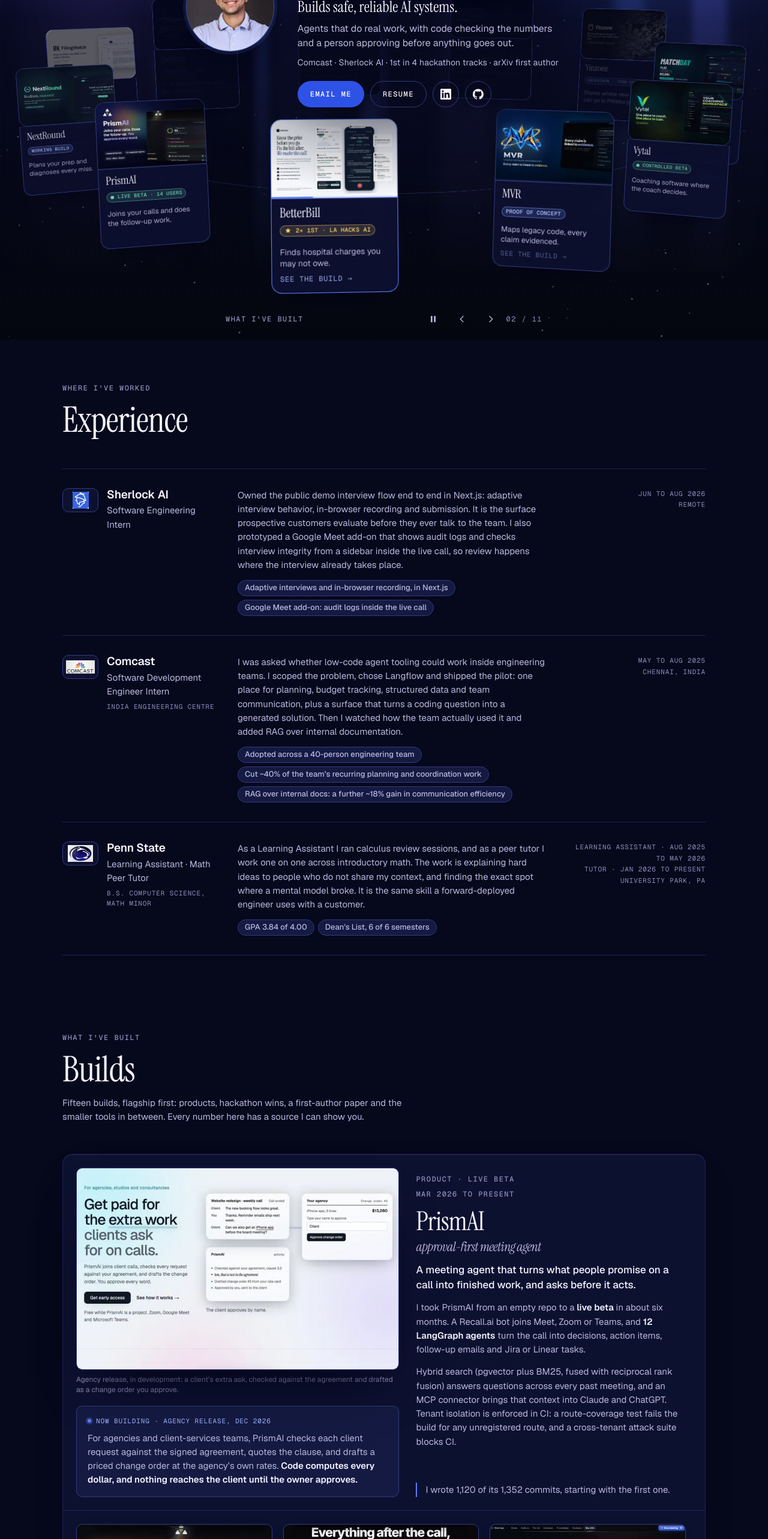
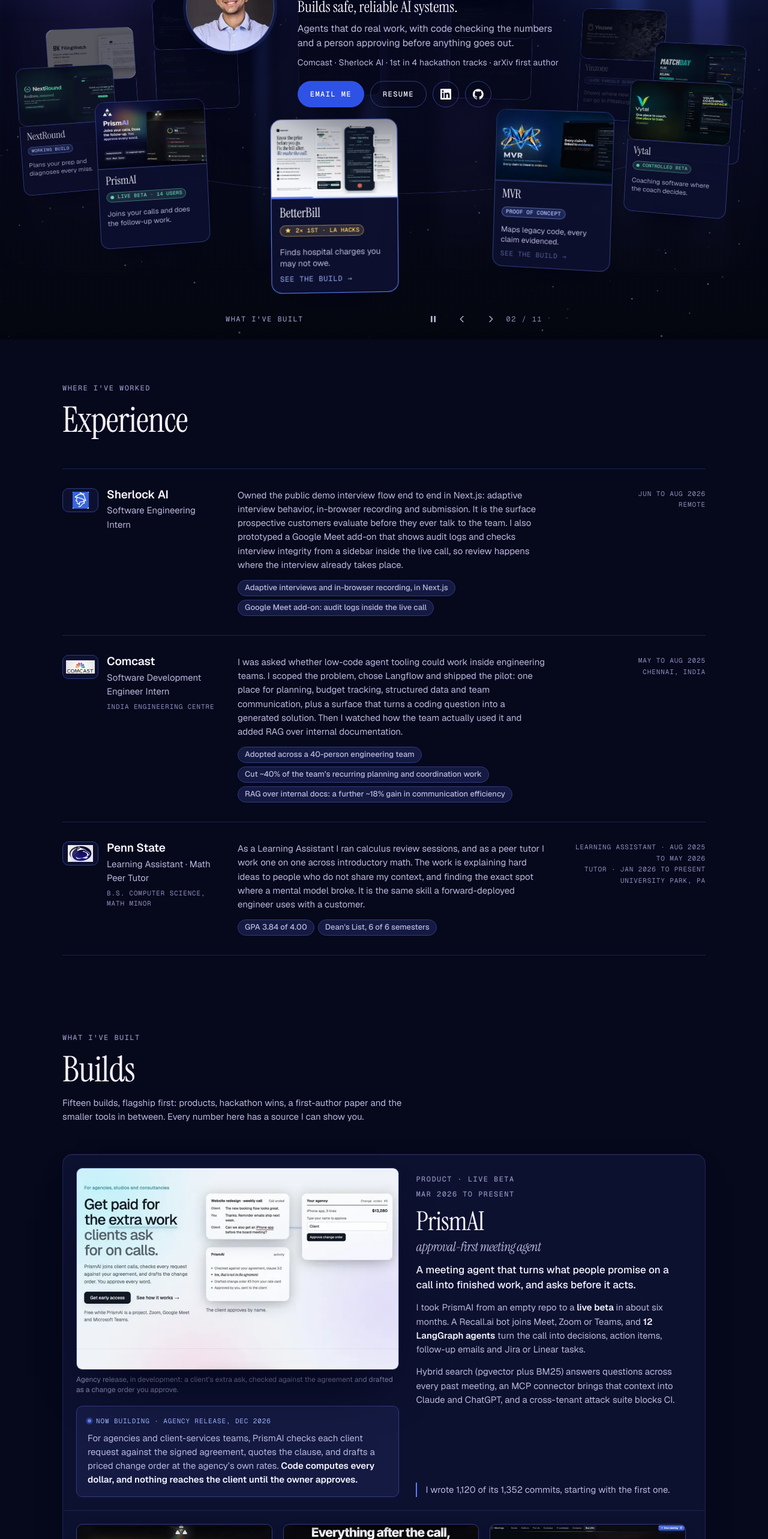
Before and after one commit to vs-githjk/Portfolio, a React (Vite) app: page / in a window 1280 px wide. Shown: the part 234-2800 px from the top of the page at 60% size. Built offline with nearby package versions, Linux system fonts and the light colour scheme.

Commit message:
Copy: PrismAI second paragraph to one sentence, landing-page caption, LA Hacks and Yinzone badges, What you get

```diff
--- a/src/data/content.js
+++ b/src/data/content.js
@@ -127,7 +127,7 @@
         id: 'betterbill',
         title: 'BetterBill',
         oneLiner: 'Finds hospital charges you may not owe.',
-        badge: '2× 1st · LA Hacks AI',
+        badge: '2× 1st · LA Hacks',
         badgeKind: 'win',
         tone: 'light', // pale thumbnail: the ring dims it further at the back
         image: {
@@ -172,7 +172,7 @@
         id: 'yinzone',
         title: 'Yinzone',
         oneLiner: 'Shows where new housing can go in Pittsburgh.',
-        badge: 'Hackathon · team of 5',
+        badge: '~142k parcels scored',
         badgeKind: '',
         image: {
           src: '/builds/ring/yinzone.webp',
@@ -317,7 +317,7 @@
     /* Shipped and live. */
     body: [
       'I took PrismAI from an empty repo to a **live beta** in about six months. A Recall.ai bot joins Meet, Zoom or Teams, and **12 LangGraph agents** turn the call into decisions, action items, follow-up emails and Jira or Linear tasks.',
-      'Hybrid search (pgvector plus BM25, fused with reciprocal rank fusion) answers questions across every past meeting, and an MCP connector brings that context into Claude and ChatGPT. Tenant isolation is enforced in CI: a route-coverage test fails the build for any unregistered route, and a cross-tenant attack suite blocks CI.',
+      'Hybrid search (pgvector plus BM25) answers questions across every past meeting, an MCP connector brings that context into Claude and ChatGPT, and a cross-tenant attack suite blocks CI.',
     ],
     /* In development: always rendered under this label. */
     now: {
@@ -351,7 +351,7 @@
         {
           image: '/builds/prismai-agents.webp',
           alt: 'PrismAI after the call: a health score with clarity, participation and outcomes, and action items with owners checked off',
-          caption: 'Twelve agents work through every meeting.',
+          caption: 'Twelve agents work through every meeting (from PrismAI’s landing page).',
         },
         {
           image: '/builds/prismai-standin.webp',
@@ -807,7 +807,7 @@
 /* Hairline rows: tag, claim, receipts. Keep distinct from Principles. */
 export const value = {
   eyebrow: 'Who I am at work',
-  heading: 'Value',
+  heading: 'What you get',
   claims: [
     {
       tag: 'Reliability',
@@ -938,7 +938,6 @@
     graphLabel: '{n} contributions in the last year',
     stats: {
       total: 'contributions',
-      active: 'active days',
       streak: 'longest streak',
       streakUnit: ' days',
       month: 'contributions, {month} 1 to {day}',
```
